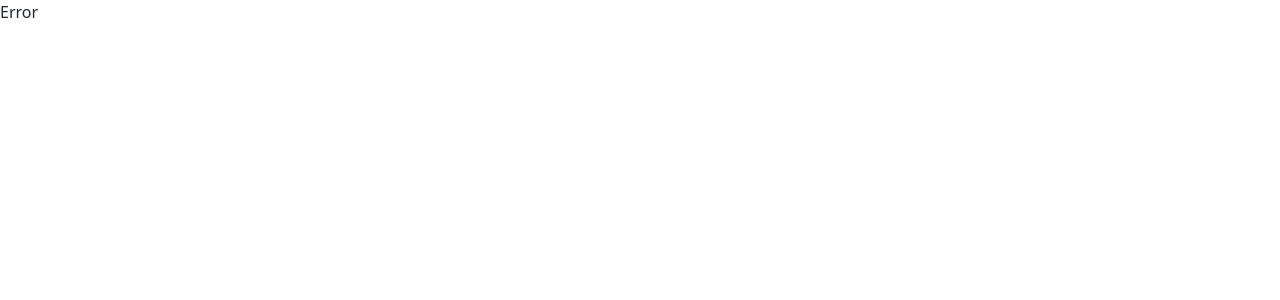
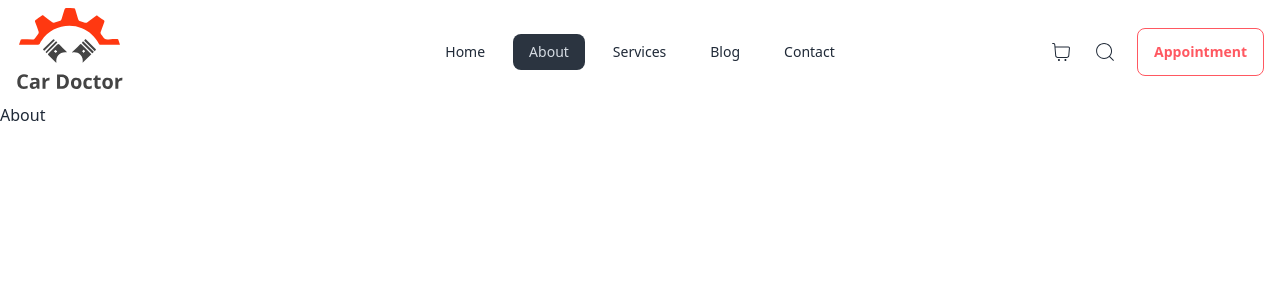
Before and after one commit to towhid046/car-service-client, a React (Vite) app: page /about in a window 1280 px wide. Before the commit this address had no page. Shown: the top 300 px of the page. Built offline with nearby package versions, Linux system fonts and the light colour scheme.

Commit message:
added pages

```diff
--- a/package.json
+++ b/package.json
@@ -12,6 +12,7 @@
   "dependencies": {
     "react": "^18.2.0",
     "react-dom": "^18.2.0",
+    "react-icons": "^5.1.0",
     "react-router-dom": "^6.23.0"
   },
   "devDependencies": {
--- a/src/Layout/Navbar.jsx
+++ b/src/Layout/Navbar.jsx
@@ -1,5 +1,7 @@
 import { Link, NavLink } from "react-router-dom";
-import logo from '../assets/logo.svg'
+import logo from "../assets/logo.svg";
+import { CiShoppingCart } from "react-icons/ci";
+import { CiSearch } from "react-icons/ci";
 const Navbar = () => {
   const links = (
     <>
@@ -56,7 +58,9 @@ const Navbar = () => {
         <div className="navbar-center hidden lg:flex">
           <ul className="menu gap-3 menu-horizontal px-1">{links}</ul>
         </div>
-        <div className="navbar-end">
+        <div className="navbar-end gap-5">
+          <CiShoppingCart className="text-2xl cursor-pointer" />
+          <CiSearch className="text-2xl cursor-pointer" />
           <Link className="btn btn-outline btn-error">Appointment</Link>
         </div>
       </div>
--- /dev/null
+++ b/src/pages/About/About.jsx
@@ -0,0 +1,10 @@
+
+const About = () => {
+    return (
+        <div>
+            About
+        </div>
+    );
+};
+
+export default About;
--- /dev/null
+++ b/src/pages/Blog/Blog.jsx
@@ -0,0 +1,11 @@
+import React from 'react';
+
+const Blog = () => {
+    return (
+        <div>
+            blog
+        </div>
+    );
+};
+
+export default Blog;
--- /dev/null
+++ b/src/pages/Contact/Contact.jsx
@@ -0,0 +1,10 @@
+
+const Contact = () => {
+    return (
+        <div>
+            Contact
+        </div>
+    );
+};
+
+export default Contact;
--- /dev/null
+++ b/src/pages/Services/Services.jsx
@@ -0,0 +1,11 @@
+import React from 'react';
+
+const Services = () => {
+    return (
+        <div>
+            services
+        </div>
+    );
+};
+
+export default Services;
```
Also changed, not shown: src/Routes/Routes.jsx (+20 -0 lines), 1 other file (tests, documents, lock files or other folders).
